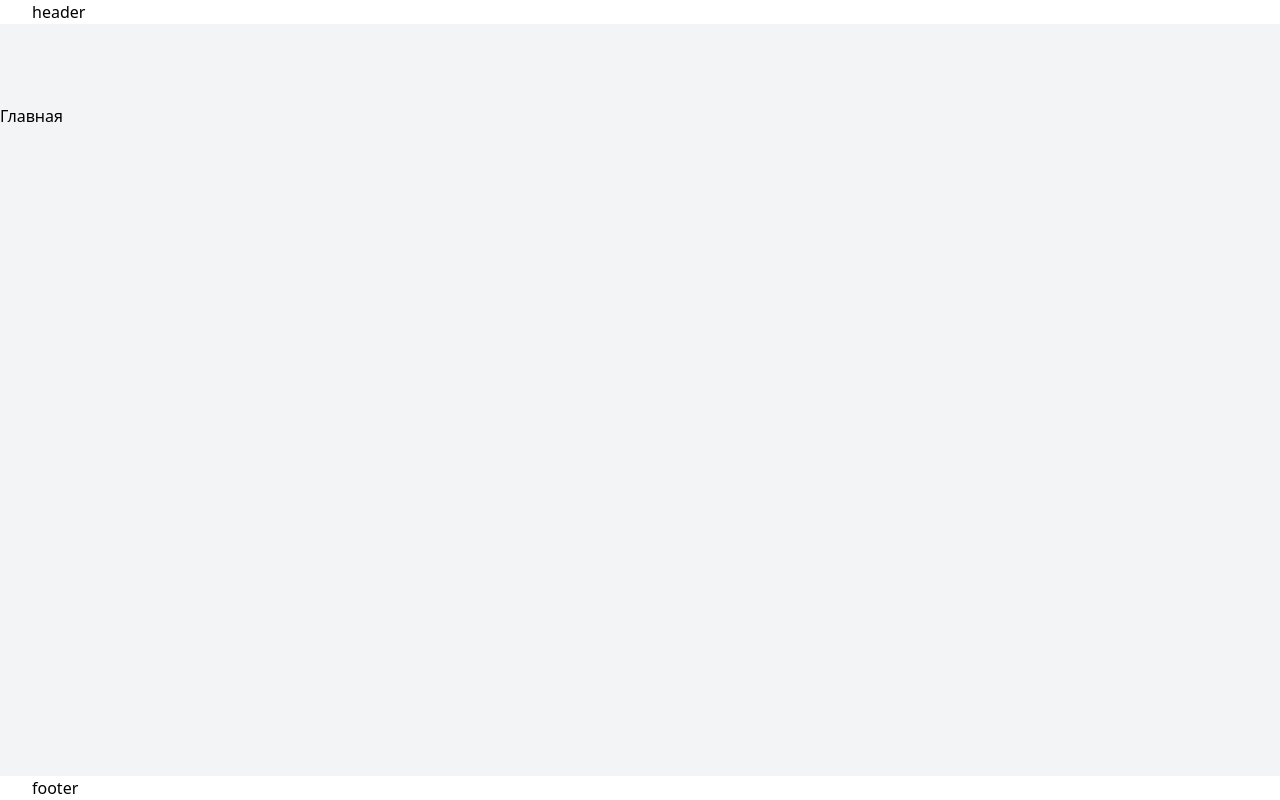
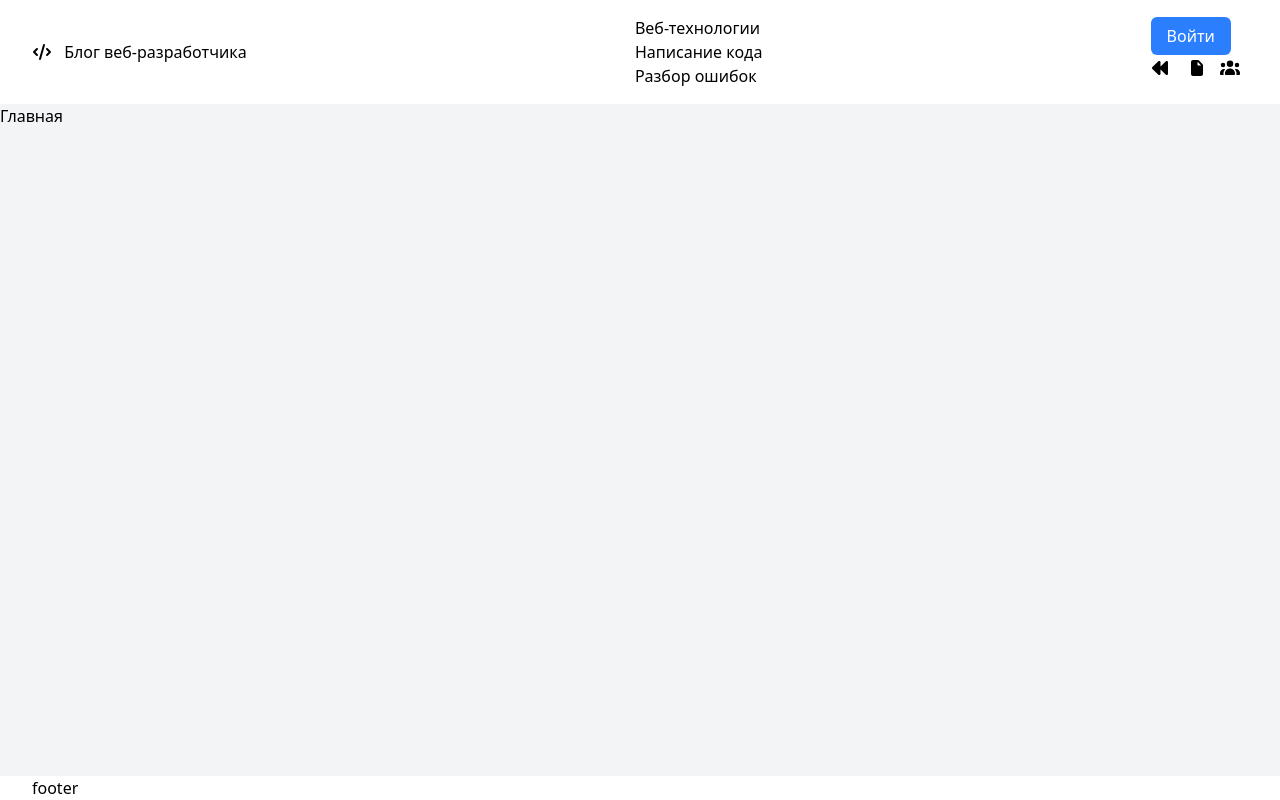
Before and after one commit to Notkabene/blog-vue-vladilen, a Vue app in the folder frontend/: page /login in a window 1280 px wide. Built offline with nearby package versions, Linux system fonts and the light colour scheme; the HTML template or start-up script is replaced by a standard one.

Commit message:
init blog

```diff
--- a/frontend/src/App.vue
+++ b/frontend/src/App.vue
@@ -1,14 +1,13 @@
 <script setup lang="ts">
 
 import LayoutContainer from "@/components/LayoutContainer.vue";
+import LayoutHeader from "@/components/LayoutHeader.vue";
 </script>
 
 <template>
   <div class="bg-gray-100 min-h-screen flex flex-col w-full">
     <header class="bg-white fixed t-0 left-0 right-0">
-      <LayoutContainer>
-        header
-      </LayoutContainer>
+      <LayoutHeader/>
     </header>
 
     <main class="flex-1 mt-26">
--- /dev/null
+++ b/frontend/src/components/LayoutHeader.vue
@@ -0,0 +1,47 @@
+<script setup lang="ts">
+import LayoutContainer from "@/components/LayoutContainer.vue";
+import {FontAwesomeIcon} from "@fortawesome/vue-fontawesome";
+import {faBackward, faCode, faFile, faUsers} from "@fortawesome/free-solid-svg-icons";
+import {RouterLink} from "vue-router";
+</script>
+
+<template>
+  <LayoutContainer>
+    <div class="flex justify-between items-center py-4">
+      <RouterLink to="/" class="hover:text-blue-500">
+        <FontAwesomeIcon :icon="faCode" class="mr-2"/>
+        Блог веб-разработчика
+      </RouterLink>
+      <div>
+        <p>Веб-технологии</p>
+        <p>Написание кода</p>
+        <p>Разбор ошибок</p>
+      </div>
+      <div>
+        <p class="mb-2">
+          <RouterLink
+            to="/login"
+            class="bg-blue-500 px-4 py-2 text-white hover:bg-blue-700 rounded-md"
+          >
+            Войти
+          </RouterLink>
+        </p>
+        <p>
+          <a @click="$router.go(-1)" class="hover:text-blue-500" aria-label="Назад">
+            <FontAwesomeIcon :icon="faBackward"/>
+          </a> &nbsp;&nbsp;
+          <RouterLink to="/post" class="hover:text-blue-500" aria-label="Новая статья">
+            <FontAwesomeIcon :icon="faFile"/>
+          </RouterLink>&nbsp;&nbsp;
+          <RouterLink to="/users" class="hover:text-blue-500" aria-label="Пользователи">
+            <FontAwesomeIcon :icon="faUsers"/>
+          </RouterLink>&nbsp;&nbsp;
+        </p>
+      </div>
+    </div>
+  </LayoutContainer>
+</template>
+
+<style scoped>
+
+</style>
--- a/frontend/src/router/index.ts
+++ b/frontend/src/router/index.ts
@@ -3,8 +3,19 @@ import { createMemoryHistory, createRouter } from 'vue-router'
 const routes = [
   {
     path: '/',
-    name: 'Home',
     component: () => import('../views/HomeView.vue')
+  },
+  {
+    path: '/login',
+    component: () => import('../views/LoginView.vue')
+  },
+  {
+    path: '/users',
+    component: () => import('../views/UsersView.vue')
+  },
+  {
+    path: '/post',
+    component: () => import('../views/NewArticleView.vue')
   },
 ]
 
--- /dev/null
+++ b/frontend/src/views/LoginView.vue
@@ -0,0 +1,11 @@
+<script setup lang="ts">
+
+</script>
+
+<template>
+Login
+</template>
+
+<style scoped>
+
+</style>
--- /dev/null
+++ b/frontend/src/views/NewArticleView.vue
@@ -0,0 +1,11 @@
+<script setup lang="ts">
+
+</script>
+
+<template>
+  NewArticleView
+</template>
+
+<style scoped>
+
+</style>
--- /dev/null
+++ b/frontend/src/views/UsersView.vue
@@ -0,0 +1,11 @@
+<script setup lang="ts">
+
+</script>
+
+<template>
+Пользователи
+</template>
+
+<style scoped>
+
+</style>
```
